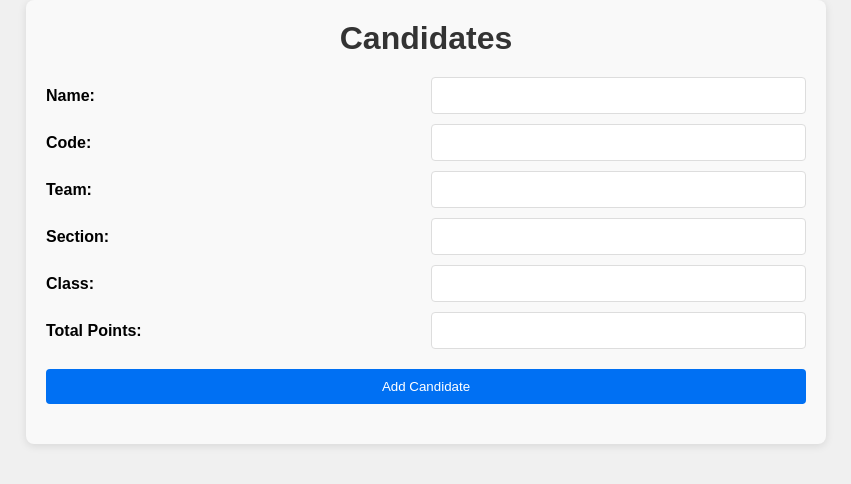
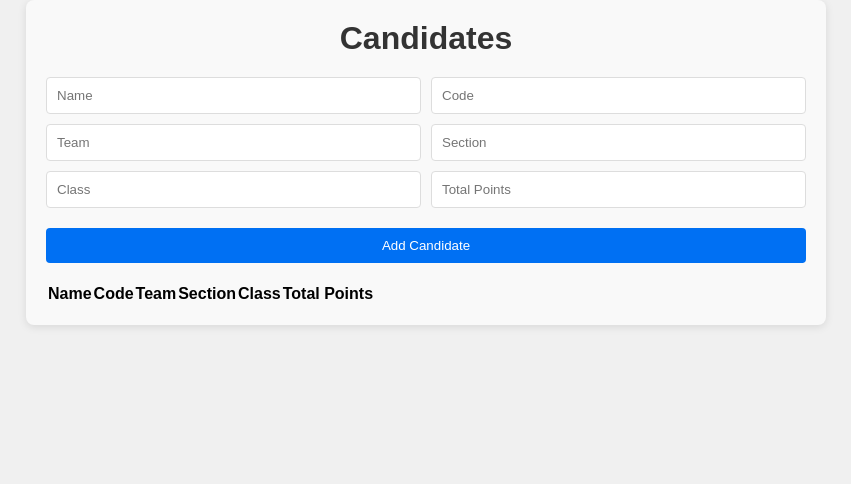
Before and after one commit to Javadamkd/art-fest-management, a Next.js app: page /candidates in a window 1280 px wide. Shown: the top 484 px of the page, without its empty margins (214-1065 px from the left). Built offline with nearby package versions, Linux system fonts and the light colour scheme.

Commit message:
Update candidates.js

```diff
--- a/pages/candidates.js
+++ b/pages/candidates.js
@@ -27,68 +27,80 @@ const CandidatesPage = () => {
     <div className={styles.container}>
       <h1 className={styles.title}>Candidates</h1>
       <form onSubmit={addCandidate} className={styles.form}>
-        <label className={styles.label}>Name:</label>
         <input
           type="text"
           value={name}
           onChange={(e) => setName(e.target.value)}
+          placeholder="Name"
           required
           className={styles.input}
         />
-        <label className={styles.label}>Code:</label>
         <input
           type="text"
           value={code}
           onChange={(e) => setCode(e.target.value)}
+          placeholder="Code"
           required
           className={styles.input}
         />
-        <label className={styles.label}>Team:</label>
         <input
           type="text"
           value={team}
           onChange={(e) => setTeam(e.target.value)}
+          placeholder="Team"
           required
           className={styles.input}
         />
-        <label className={styles.label}>Section:</label>
         <input
           type="text"
           value={section}
           onChange={(e) => setSection(e.target.value)}
+          placeholder="Section"
           required
           className={styles.input}
         />
-        <label className={styles.label}>Class:</label>
         <input
           type="text"
           value={classGrade}
           onChange={(e) => setClassGrade(e.target.value)}
+          placeholder="Class"
           required
           className={styles.input}
         />
-        <label className={styles.label}>Total Points:</label>
         <input
           type="number"
           value={totalPoints}
           onChange={(e) => setTotalPoints(e.target.value)}
+          placeholder="Total Points"
           required
           className={styles.input}
         />
         <button type="submit" className={styles.button}>Add Candidate</button>
       </form>
-      <ul className={styles.list}>
-        {candidates.map((candidate, index) => (
-          <li key={index} className={styles.candidate}>
-            <h2>{candidate.name}</h2>
-            <p>Code: {candidate.code}</p>
-            <p>Team: {candidate.team}</p>
-            <p>Section: {candidate.section}</p>
-            <p>Class: {candidate.classGrade}</p>
-            <p>Total Points: {candidate.totalPoints}</p>
-          </li>
-        ))}
-      </ul>
+      <table className={styles.table}>
+        <thead>
+          <tr>
+            <th>Name</th>
+            <th>Code</th>
+            <th>Team</th>
+            <th>Section</th>
+            <th>Class</th>
+            <th>Total Points</th>
+          </tr>
+        </thead>
+        <tbody>
+          {candidates.map((candidate, index) => (
+            <tr key={index} className={styles.row}>
+              <td>{candidate.name}</td>
+              <td>{candidate.code}</td>
+              <td>{candidate.team}</td>
+              <td>{candidate.section}</td>
+              <td>{candidate.classGrade}</td>
+              <td>{candidate.totalPoints}</td>
+            </tr>
+          ))}
+        </tbody>
+      </table>
     </div>
   );
 };
```
